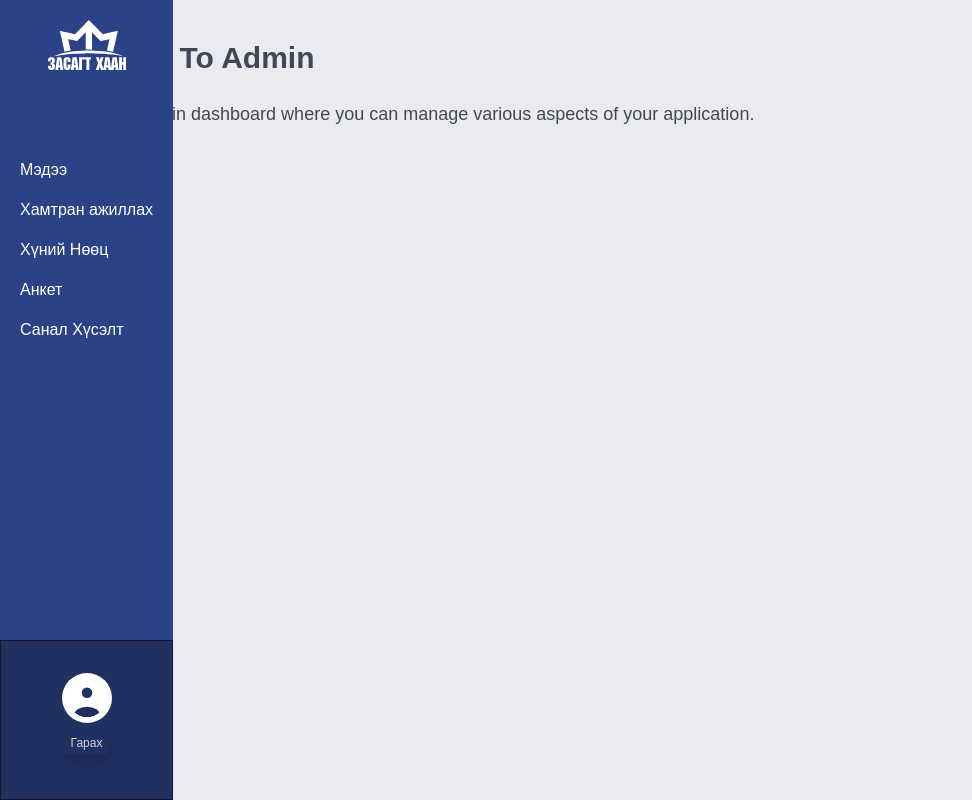
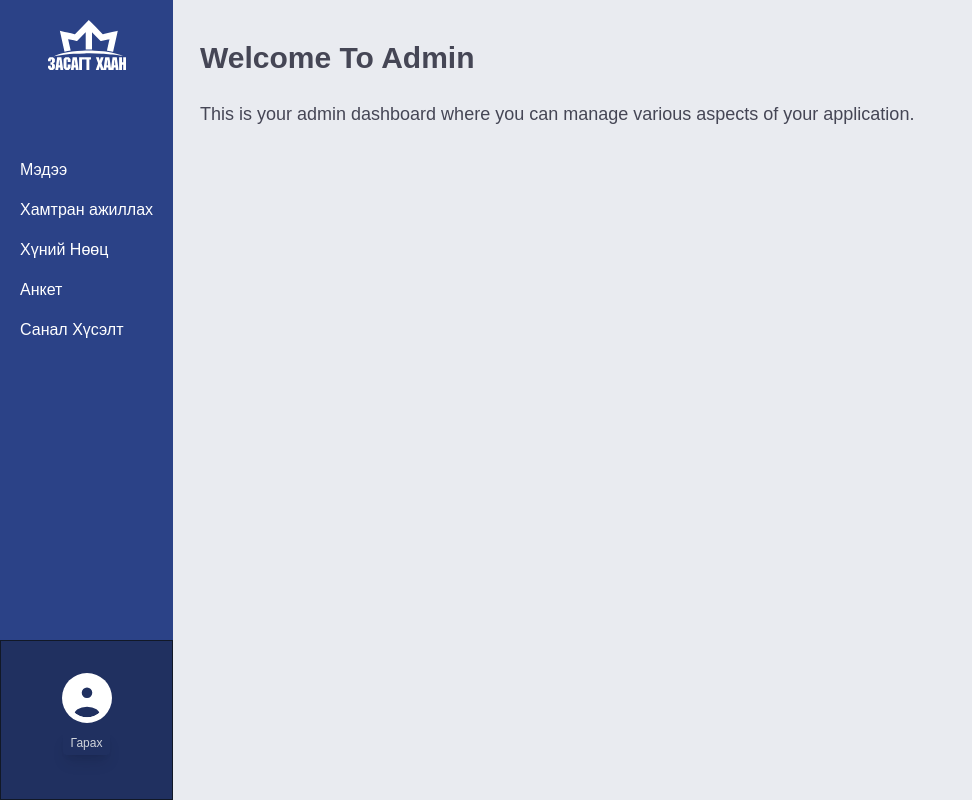
Before and after one commit to Baljinnyam07/Zasagt-Reactjs, a React (Create React App) app: page /admin in a window 1280 px wide. Shown: the whole page, without its empty margins (0-972 px from the left). Built offline with nearby package versions, Linux system fonts and the light colour scheme; no server answers; sample sign-in values are in the browser's storage; what tailwindcss-animated would draw is missing.

Commit message:
admin some fix

```diff
--- a/src/components/admin/Admin.jsx
+++ b/src/components/admin/Admin.jsx
@@ -5,7 +5,7 @@ function Admin() {
   return (
     <div className="text-white flex h-screen">
       <AdminNav/>
-      <main className="flex-grow p-10 bg-[#e9ebf0]">
+      <main className="flex-grow p-10 bg-[#e9ebf0] ml-40">
         <h1 className="text-3xl font-semibold mb-6 text-[#454655]">Welcome To Admin</h1>
         <p className="text-lg text-[#454655]">
           This is your admin dashboard where you can manage various aspects of your application.
```
